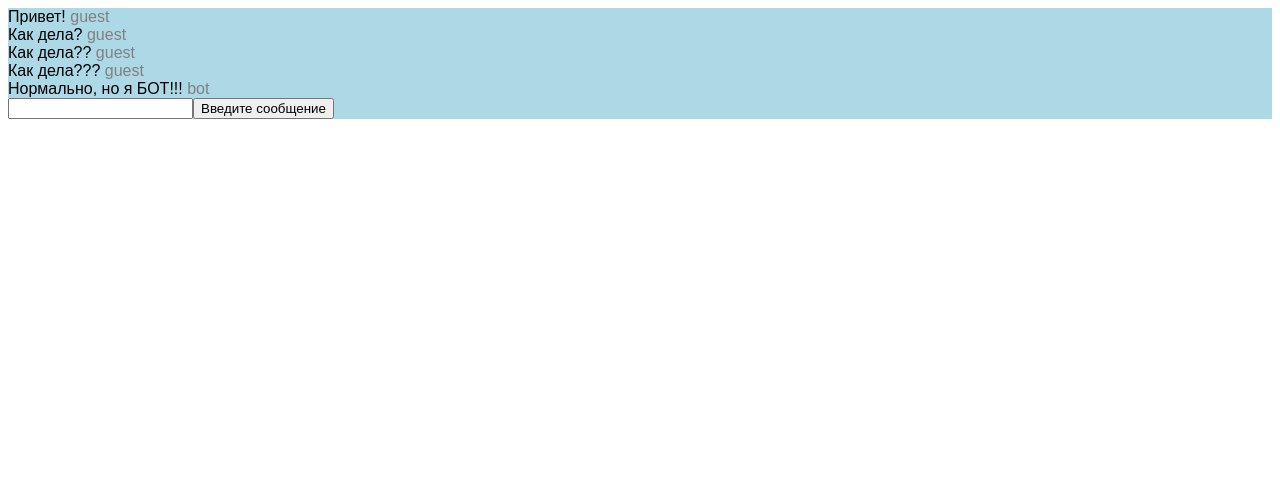
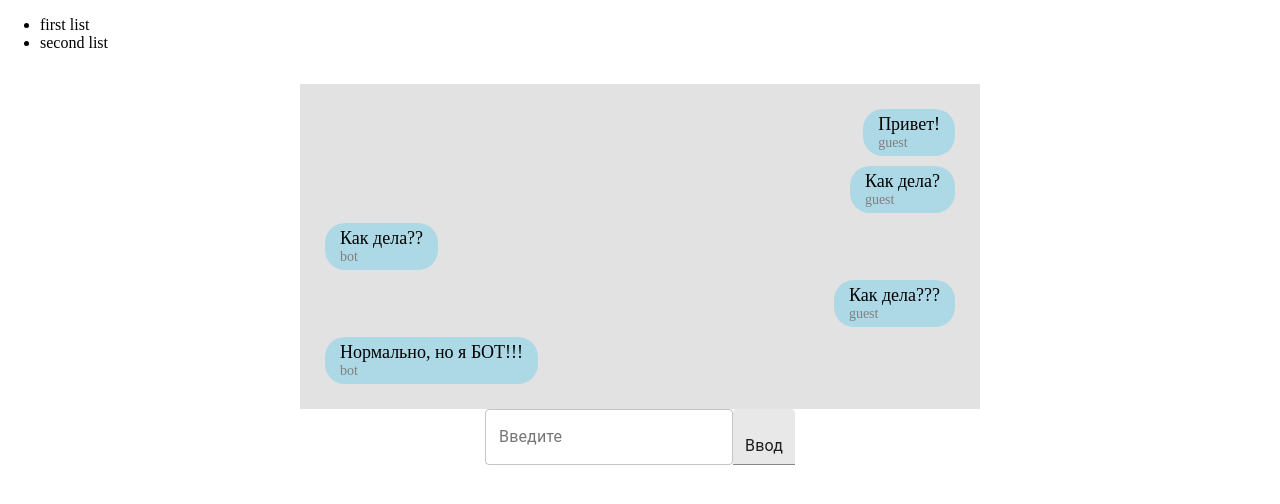
Before and after one commit to OksanaZhuravel/React-lesson02, a React app: page / in a window 1280 px wide. Built offline with nearby package versions, Linux system fonts and the light colour scheme.

Commit message:
выполнение задания 3

```diff
--- a/package.json
+++ b/package.json
@@ -14,8 +14,11 @@
   "author": "",
   "license": "ISC",
   "dependencies": {
+    "@material-ui/core": "^4.11.2",
+    "fontsource-roboto": "^4.0.0",
     "react": "^17.0.1",
-    "react-dom": "^17.0.1"
+    "react-dom": "^17.0.1",
+    "react-router-dom": "^5.2.0"
   },
   "devDependencies": {
     "@babel/core": "^7.12.10",
@@ -27,7 +30,6 @@
     "git": "^0.1.5",
     "html-webpack-plugin": "^4.5.1",
     "less-loader": "^7.2.1",
-    "material-ui": "^0.20.2",
     "mini-css-extract-plugin": "^1.3.4",
     "node-less": "^1.0.0",
     "webpack": "5.13.0",
--- a/src/components/App.css
+++ b/src/components/App.css
@@ -1,3 +1,4 @@
+/*
 .root {
     font-family: "Arial", sens-serif;
     background-color: lightblue;
@@ -9,4 +10,40 @@
 
 .text {
     color: black;
+}*/
+body {
+    height: 100%;
+    margin: auto;
 }
+.message-field {
+    display: flex;
+    flex-direction: column;
+    background-color: #e2e2e2;
+    height: 50%;
+    width: 100%;
+    padding: 20px;
+    overflow-y: scroll;
+}
+
+.layout {
+    height: 100%;
+    width: 50%;
+    margin: auto;
+    display: flex;
+    align-items: center;
+    justify-content: center;
+    flex-direction: column;
+}
+
+.message {
+    background-color: lightblue;
+    padding: 5px 15px;
+    border-radius: 20px;
+    font-size: 18px;
+    margin: 5px;
+}
+
+.message-sender {
+    color: gray;
+    font-size: 14px;
+}
--- a/src/components/App.js
+++ b/src/components/App.js
@@ -2,16 +2,19 @@ import React, { useEffect, useState, useCallback } from "react";
 import "./App.css";
 import Message from "./message";
 import Input from "./input";
-
+import ChatList from "./ChatList";
+import Header from "./Header";
 
 export default function App(callback, deps) {
     const [messages, setMessages] = useState(
         [{ text: 'Привет!', author: 'guest' },
             { text: 'Как дела?', author: 'guest' },
-            { text: 'Как дела??', author: 'guest' },
+            { text: 'Как дела??', author: 'bot' },
             { text: 'Как дела???', author: 'guest' },
         ]
     );
+
+
 
     const renderMessage = useCallback((message, i) => {
         return (
@@ -19,7 +22,7 @@ export default function App(callback, deps) {
         );
     }, []);
 
-    const handleAddMassage = useCallback((text, author = 'guest') => {
+    const handleAddMessage = useCallback((text, author = 'guest') => {
         setMessages((oldMessages) => ([...oldMessages, {text, author}]));
     }, []);
 
@@ -27,20 +30,32 @@ export default function App(callback, deps) {
         let timeout;
         if (messages[messages.length -1].author !== 'bot') {
           timeout = setTimeout(() => {
-            handleAddMassage('Нормально, но я БОТ!!!', 'bot')
+            handleAddMessage('Нормально, но я БОТ!!!', 'bot')
             }, 1500 );
         }
         return () => {
             clearTimeout(timeout);
         }
-    }, [messages, handleAddMassage]);
+    }, [messages, handleAddMessage]);
+
 
     return (
         <>
-            {messages.map(renderMessage)}
-            <div className="counter">
-            <Input onAddMessage={handleAddMassage}/>
-        </div>
+            <Header />
+            <div className="list">
+                <ChatList />
+            </div>
+            <div className="layout">
+                <div className="message-field">
+                    {messages.map(renderMessage)}
+                </div>
+
+                <div>
+                    <Input onAddMessage={handleAddMessage}/>
+                </div>
+            </div>
         </>
-    );
+
+
+);
 }
--- /dev/null
+++ b/src/components/ChatList.js
@@ -0,0 +1,30 @@
+import React from "react";
+import { makeStyles } from '@material-ui/core/styles';
+import {List} from '@material-ui/core';
+import ListItem from '@material-ui/core/ListItem';
+
+
+const useStyles = makeStyles(() => ({
+    root: {
+        width: '30%',
+        maxWidth: 360,
+
+    },
+}));
+
+
+export default function SimpleList() {
+    const classes = useStyles();
+
+    return (
+        <div className={classes.root}>
+        <List component="list" aria-label="secondary mailbox folders">
+            <ul>
+                <li> first list</li>
+                <li> second list</li>
+            </ul>
+            <ListItem alignItems='flex-start'></ListItem>
+        </List>
+        </div>
+    );
+}
--- /dev/null
+++ b/src/components/Header.js
@@ -0,0 +1,7 @@
+import React from "react";
+export default function  Header() {
+
+return (
+    <div className="header"></div>
+)
+}
--- a/src/components/Input.js
+++ b/src/components/Input.js
@@ -1,10 +1,14 @@
 import React, { useState, useCallback } from 'react';
+import {TextField } from '@material-ui/core';
+
 
 export default function Input({ onAddMessage }){
     const [value, setValue] = useState('');
     const handleChange = useCallback((e) => {
         setValue(e.target.value);
     }, []);
+
+
     const handleSubmit = useCallback((e) => {
         e.preventDefault();
         onAddMessage (value);
@@ -12,10 +16,12 @@ export default function Input({ onAddMessage }){
     }, [onAddMessage, value]);
     return (
         <form onSubmit={handleSubmit} >
-            <label>
-            <input type='text' onChange={handleChange} value={value}/>
-             <input type='submit' value="Введите сообщение"/>
-            </label>
+            <TextField
+                label="Введите " variant="outlined" for="war"
+                input id="war" type='text' onChange={handleChange} value={value} />
+            <TextField
+                label variant="filled" for="name"
+                input id="name" type='submit'  value="Ввод"/>
         </form>
     )
 }
--- a/src/components/Message.js
+++ b/src/components/Message.js
@@ -1,11 +1,12 @@
 import React from 'react';
 
 export default function  Message({ massage }) {
+  return (
+            <div className="message"
+                 style={ { alignSelf: massage.author === 'bot' ? 'flex-start' : 'flex-end' } }
+            >
+            <div>{ massage.text }</div>
+            <div className="message-sender">{ massage.author }</div>
+        </div>)
 
- return (
-     <>
-     <div className="text" >{ massage.text }
-     <span className="text-author"> { massage.author }</span>
-     </div>
-     </>)
 }
--- a/src/index.html
+++ b/src/index.html
@@ -2,10 +2,10 @@
 <html lang="en">
 
 <head>
-    <meta charset="UTF-8"
-    name="viewport"
-    content="minimum-scale=1, initial-scale=1, width=device-width">
-    <title>Lesson 2</title>
+    <meta charset="utf-8" />
+    <meta http-equiv="X-UA-Compatible" content="IE=edge" />
+    <meta name="viewport" content="width=device-width, initial-scale=1" />
+    <title>Lesson 3</title>
 </head>
 
 <body>
--- a/src/index.js
+++ b/src/index.js
@@ -2,7 +2,8 @@ import  React from 'react';
 import ReactDom from 'react-dom';
 import App from './components/app';
 
+
 ReactDom.render(
-        <App />,
-        document.getElementById('root'),
+    <App />,
+    document.getElementById('root'),
     );
```
Also changed, not shown: build/index.html, build/main.css, 4 other files.
